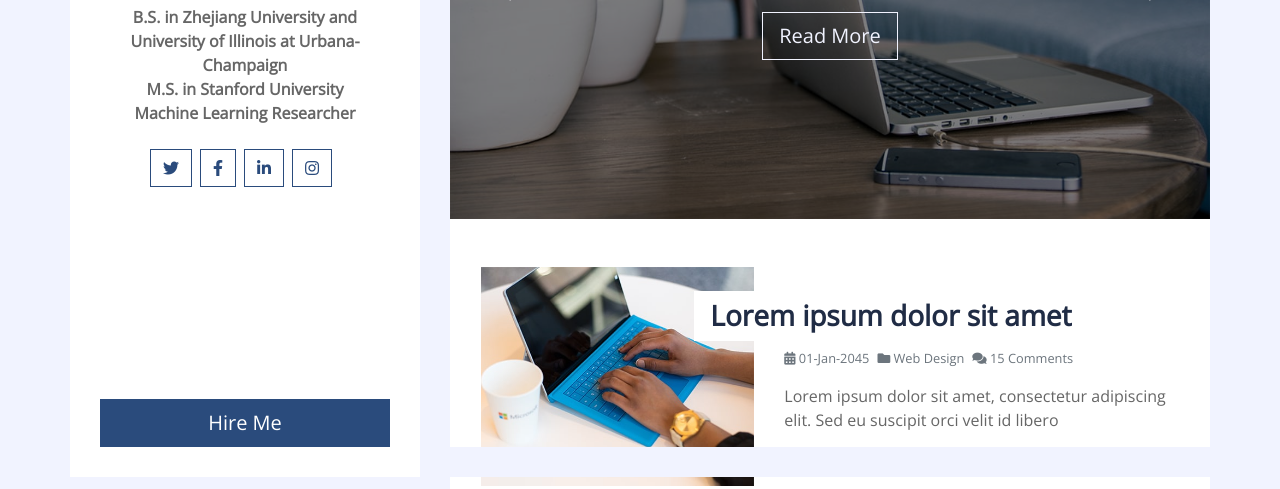
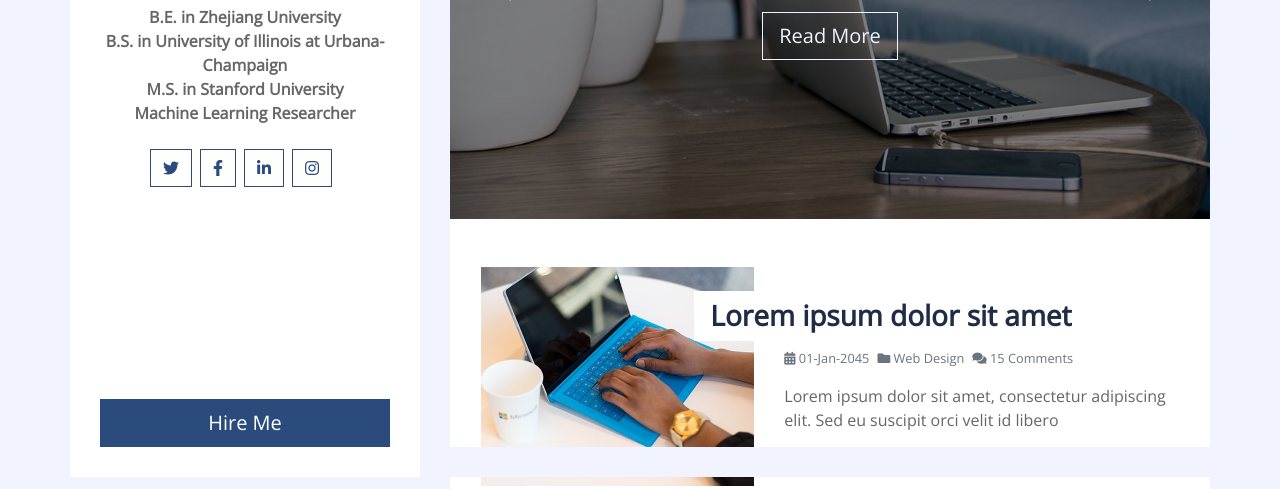
Before and after one commit to HFan11/hfan11.github.io, a plain HTML site: page index.html in a window 1280 px wide. Shown: the part 323-812 px from the top of the page. Drawn offline with nearby package versions, Linux system fonts and the light colour scheme.

Commit message:
image change

```diff
--- a/index.html
+++ b/index.html
@@ -27,7 +27,8 @@
                     <img class="mx-auto d-block w-75 bg-primary img-fluid rounded-circle mb-4 p-3" src="img/profile.jpg" alt="Image">
                     <h1 class="font-weight-bold">Haocheng Fan</h1>
                     <p class="mb-4">
-                        <strong>B.S. in Zhejiang University and University of Illinois at Urbana-Champaign</strong><br>
+                        <strong>B.E. in Zhejiang University</strong><br>
+                        <strong>B.S. in University of Illinois at Urbana-Champaign</strong><br>
                         <strong>M.S. in Stanford University</strong><br>
                         <strong>Machine Learning Researcher</strong>
                     </p>
```
Also changed, not shown: about.html (+2 -1 lines), contact.html (+2 -1 lines), img/profile.jpg, 1 other file.
